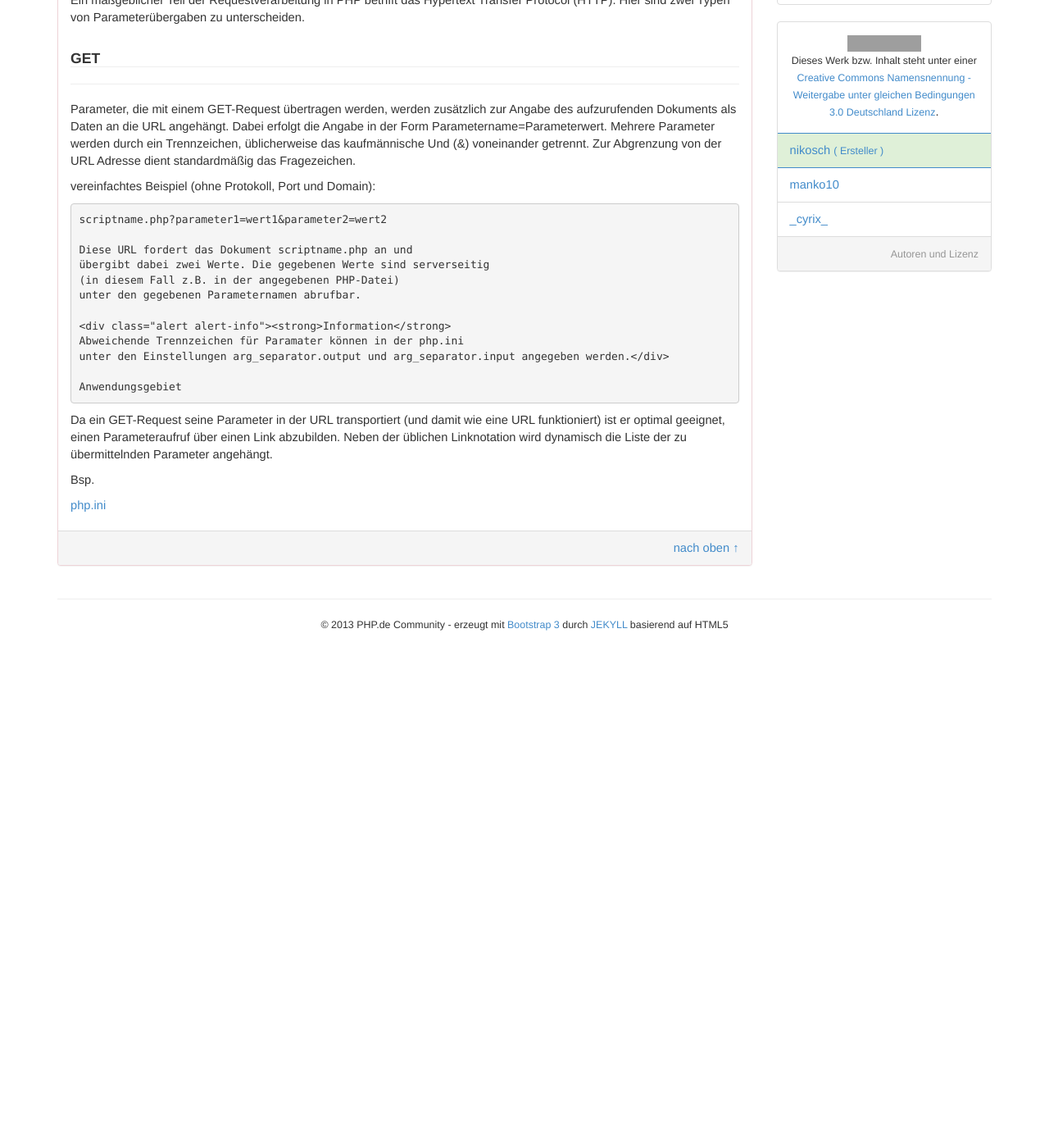
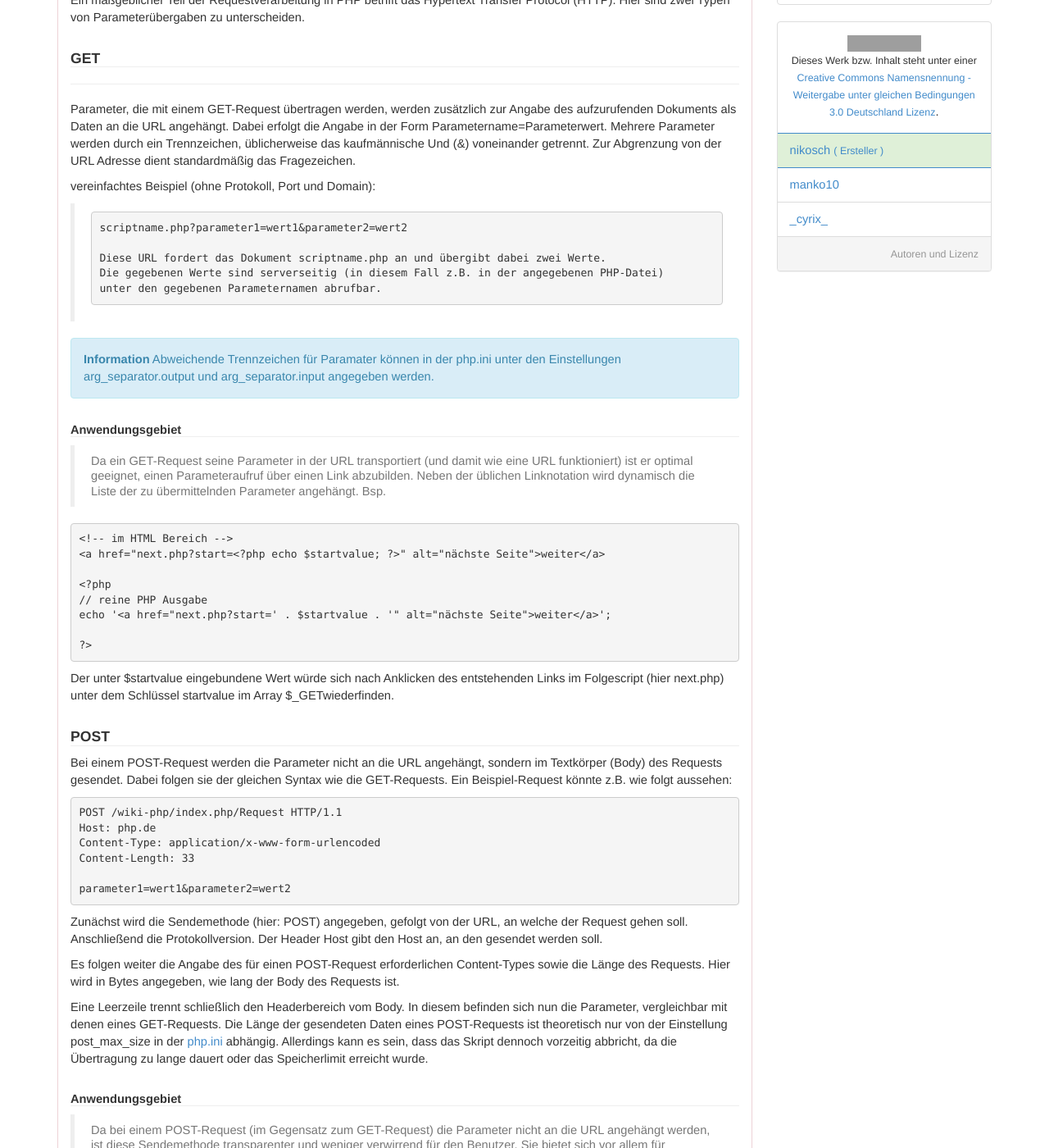
Before and after one commit to php-de/php-de.github.io, a Jekyll site: the page built from request-handling/request.md, in a window 1280 px wide and 1400 px high, scrolled down 513 px. Shown: the whole window at 82% size. Built offline with Jekyll 4.4.1, drawn with Linux system fonts in a browser that asks for light colours; before the commit the page ends 1309 px from its top, so only the background shows below that; some of the changed text lies outside the part shown; grey boxes are pictures that could not be loaded.

Commit message:
Update request.md

```diff
--- a/request-handling/request.md
+++ b/request-handling/request.md
@@ -55,30 +55,97 @@
 Für das Verständnis der Client-Server-Kommunikation, vor allem aber der Verarbeitung von Parameterdaten ist ein grundlegendes Verständnis des protokollbasierten Aufrufs wichtig.
 
 ### HTTP
+
 ---
+
 Ein maßgeblicher Teil der Requestverarbeitung in PHP betrifft das Hypertext Transfer Protocol (HTTP). Hier sind zwei Typen von Parameterübergaben zu unterscheiden.
 
 #### GET
+
 ---
+
 Parameter, die mit einem GET-Request übertragen werden, werden zusätzlich zur Angabe des aufzurufenden Dokuments als Daten an die URL angehängt. Dabei erfolgt die Angabe in der Form Parametername=Parameterwert. Mehrere Parameter werden durch ein Trennzeichen, üblicherweise das kaufmännische Und (&) voneinander getrennt. Zur Abgrenzung von der URL Adresse dient standardmäßig das Fragezeichen.
 
 vereinfachtes Beispiel (ohne Protokoll, Port und Domain):
 
+>
     scriptname.php?parameter1=wert1&parameter2=wert2
-
-    Diese URL fordert das Dokument scriptname.php an und
-    übergibt dabei zwei Werte. Die gegebenen Werte sind serverseitig
-    (in diesem Fall z.B. in der angegebenen PHP-Datei)
+>
+    Diese URL fordert das Dokument scriptname.php an und übergibt dabei zwei Werte.
+    Die gegebenen Werte sind serverseitig (in diesem Fall z.B. in der angegebenen PHP-Datei)
     unter den gegebenen Parameternamen abrufbar.
 
-    <div class="alert alert-info"><strong>Information</strong>
-    Abweichende Trennzeichen für Paramater können in der php.ini
-    unter den Einstellungen arg_separator.output und arg_separator.input angegeben werden.</div>
+<div class="alert alert-info"><strong>Information</strong>
+Abweichende Trennzeichen für Paramater können in der php.ini
+unter den Einstellungen arg_separator.output und arg_separator.input angegeben werden.</div>
 
-    Anwendungsgebiet
 
+##### Anwendungsgebiet
+
+>
 Da ein GET-Request seine Parameter in der URL transportiert (und damit wie eine URL funktioniert) ist er optimal geeignet, einen Parameteraufruf über einen Link abzubilden. Neben der üblichen Linknotation wird dynamisch die Liste der zu übermittelnden Parameter angehängt.
-
 Bsp.
 
- [php.ini](http://www.php.de/wiki-php/index.php/Php.ini)
+~~~php
+<!-- im HTML Bereich -->
+<a href="next.php?start=<?php echo $startvalue; ?>" alt="nächste Seite">weiter</a>
+
+<?php
+// reine PHP Ausgabe
+echo '<a href="next.php?start=' . $startvalue . '" alt="nächste Seite">weiter</a>';
+
+?>
+~~~
+
+Der unter $startvalue eingebundene Wert würde sich nach Anklicken des entstehenden Links im Folgescript (hier next.php) unter dem Schlüssel startvalue im Array $_GETwiederfinden.
+
+#### POST
+
+Bei einem POST-Request werden die Parameter nicht an die URL angehängt, sondern im Textkörper (Body) des Requests gesendet. Dabei folgen sie der gleichen Syntax wie die GET-Requests.
+Ein Beispiel-Request könnte z.B. wie folgt aussehen:
+
+~~~html
+POST /wiki-php/index.php/Request HTTP/1.1
+Host: php.de
+Content-Type: application/x-www-form-urlencoded
+Content-Length: 33
+
+parameter1=wert1&parameter2=wert2
+~~~
+
+Zunächst wird die Sendemethode (hier: POST) angegeben, gefolgt von der URL, an welche der Request gehen soll. Anschließend die Protokollversion. Der Header Host gibt den Host an, an den gesendet werden soll.
+
+Es folgen weiter die Angabe des für einen POST-Request erforderlichen Content-Types sowie die Länge des Requests. Hier wird in Bytes angegeben, wie lang der Body des Requests ist.
+
+Eine Leerzeile trennt schließlich den Headerbereich vom Body. In diesem befinden sich nun die Parameter, vergleichbar mit denen eines GET-Requests.
+Die Länge der gesendeten Daten eines POST-Requests ist theoretisch nur von der Einstellung post_max_size  in der [php.ini](http://www.php.de/wiki-php/index.php/Php.ini) abhängig. Allerdings kann es sein, dass das Skript dennoch vorzeitig abbricht, da die Übertragung zu lange dauert oder das Speicherlimit erreicht wurde.
+
+##### Anwendungsgebiet
+
+>
+Da bei einem POST-Request (im Gegensatz zum GET-Request) die Parameter nicht an die URL angehängt werden, ist diese Sendemethode transparenter und weniger verwirrend für den Benutzer. Sie bietet sich vor allem für Serveranfragen mit viel Inhalt (z.B. Formulare) an. Da die URL nicht verändert wird, werden die Header auch in der Log-Datei des Servers nicht festgehalten. Somit eignet sich ein POST-Request besser zur Übertragung vertraulicher Daten, als ein GET-Request, wobei natürlich auch hier eine Übertragungs-Verschlüsselung genutzt werden sollte.
+
+### Beispiele
+
+~~~html
+GET http://www.google.de:80/images/firefox/sprite.png HTTP/1.1
+Host: www.google.de
+User-Agent: Mozilla/5.0 (Windows; U; Windows NT 5.1; de; rv:1.8.1.14) Gecko/20080404 Firefox/2.0.0.14
+Accept: image/png,*/*;q=0.5
+Accept-Language: de-de,de;q=0.8,en-us;q=0.5,en;q=0.3
+Accept-Encoding: gzip,deflate
+Accept-Charset: ISO-8859-1,utf-8;q=0.7,*;q=0.7
+Keep-Alive: 300
+Proxy-Connection: keep-alive
+Referer: http://www.google.de/firefox?client=firefox-a&rls=org.mozilla:de:official
+Cookie: PREF=ID=d9c2c4a7b3934e4f:TM=1985477463:LM=1212637463:S=PO9u0uh--zL4ComF;
+  NID=14=OaGtP3LajSdudj7ehTKS_cbMP4teQ6ddfreBQ6XbOZqIevMjpKVoUKvyAhQY6rV2R8pm7_
+  VhqIsiuz34D0peRoxInh4J3A24Skt0DvdL3pWLmkSFMB_VZ9hXt85RmJN9y
+If-Modified-Since: Wed, 23 Jan 2008 19:15:23 GMT
+Cache-Control: max-age=0
+~~~
+
+> * Fordert über Port 80 der Domain www.google.de aus dem Unterverzeichnis /images/firefox/ die Datei sprite.png an.
+> * Die Anfrage erfolgt aus einem Firefox-Browser, Version 2.0.0.14 oder einem Programm, dass sich dafür ausgibt.
+> * Zuvor wurde die Seite "http://www.google.de/firefox?client=firefox-a&rls=org.mozilla:de:official" aufgerufen, in der die Bild-Ressource eingebunden wird.
+> * Der Browser sendet Cookiedaten mit, die früher auf dem Client abgelegt wurden
```
